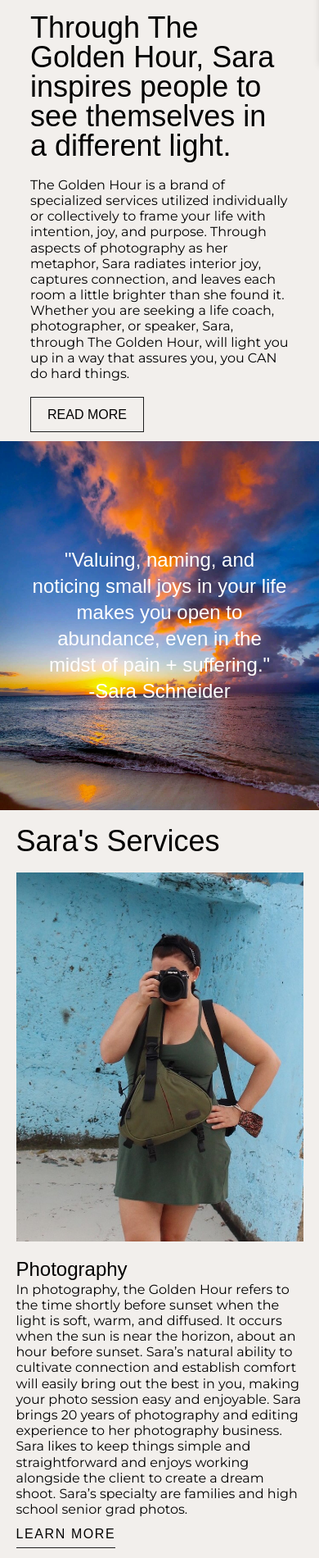
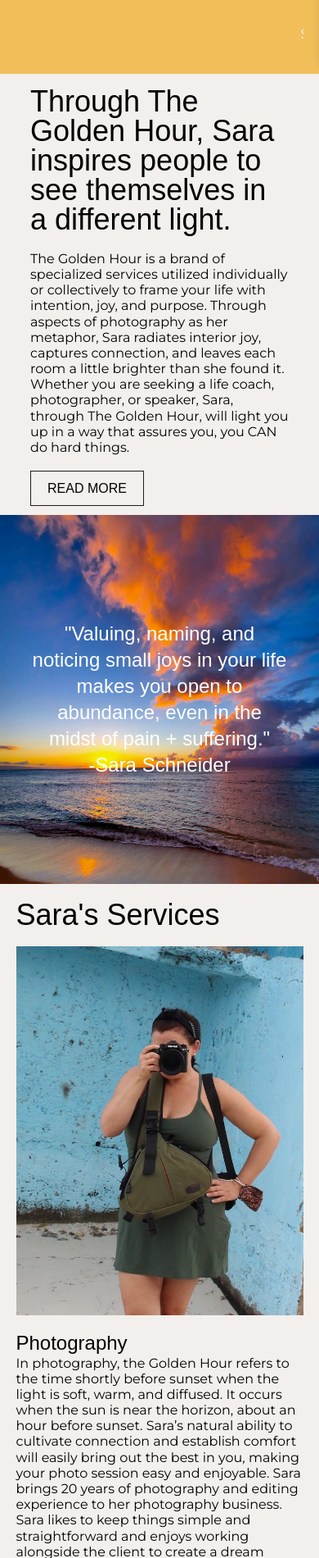
Before and after one commit to victoriaharp/sara-schneider-golden-hour, a Jekyll site: the page built from index.html, in a window 390 px wide. Shown: the part 822-2722 px from the top of the page at 82% size. Built offline with Jekyll 4.4.1, drawn with Linux system fonts in a browser that asks for light colours; some web fonts are replaced; comment, search, counter and statistics services are not loaded.

Commit message:
added marquee and google analytics taghead

```diff
--- /dev/null
+++ b/_includes/retreat-marquee.html
@@ -0,0 +1,9 @@
+<a href="/golden-glow-retreat.html">
+    <section class="flex px-5p lg:px-10p min-h-[10vh] bg-gh-yellow  text-white items-center">
+
+        <div class="justify-center">
+            <marquee class="font-montserrat text-base uppercase tracking-widest text-center">Sign up for The Golden Glow Retreat! This 3-day retreat will take you from getting by to glowing. Learn more <i class="fa-solid fa-arrow-right-long"></i></marquee>
+        </div>
+
+    </section>
+</a>
--- a/assets/css/style.css
+++ b/assets/css/style.css
@@ -755,6 +755,9 @@
 .min-h-\[40vh\] {
   min-height: 40vh;
 }
+.min-h-\[10vh\] {
+  min-height: 10vh;
+}
 .w-\[150px\] {
   width: 150px;
 }
@@ -945,6 +948,10 @@
 .bg-stone-200 {
   --tw-bg-opacity: 1;
   background-color: rgb(231 229 228 / var(--tw-bg-opacity));
+}
+.bg-gh-yellow {
+  --tw-bg-opacity: 1;
+  background-color: rgb(241 190 90 / var(--tw-bg-opacity));
 }
 .bg-\[url\(\'\/images\/suns\/sunset-7\.jpeg\'\)\] {
   background-image: url('/images/suns/sunset-7.jpeg');
--- a/index.html
+++ b/index.html
@@ -20,7 +20,7 @@
 <!-- default includes header-nav.html -->
  {% include hero-banner.html %}
 
-
+{% include retreat-marquee.html %}
  <!-- Intro to Sara -->
  <section class="grid lg:grid-cols-2 items-center px-5p lg:px-10p  lg:py-5p bg-light-grey">
 
```
Also changed, not shown: _layouts/default.html (+9 -0 lines).
